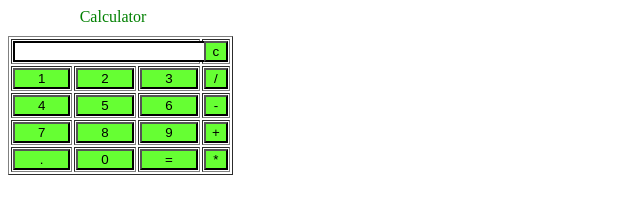
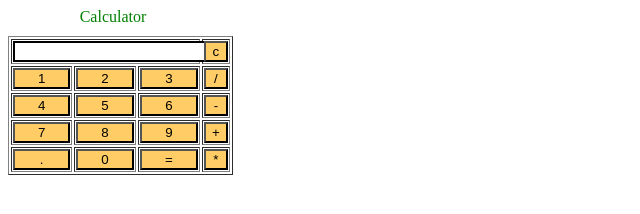
Before and after one commit to rohanArbi/calculator.github.io, a plain HTML site: page index.html in a window 1280 px wide. Shown: the whole page, without its empty margins (0-640 px from the left). Drawn offline with Linux system fonts and the light colour scheme.

Commit message:
Update calc.css

```diff
--- a/calc.css
+++ b/calc.css
@@ -8,7 +8,7 @@
 
          input[type="button"]
          {
-         background-color: #66ff33;
+         background-color: #ffcc66;
          color: black;
          border:  ;
          width:100%
```
